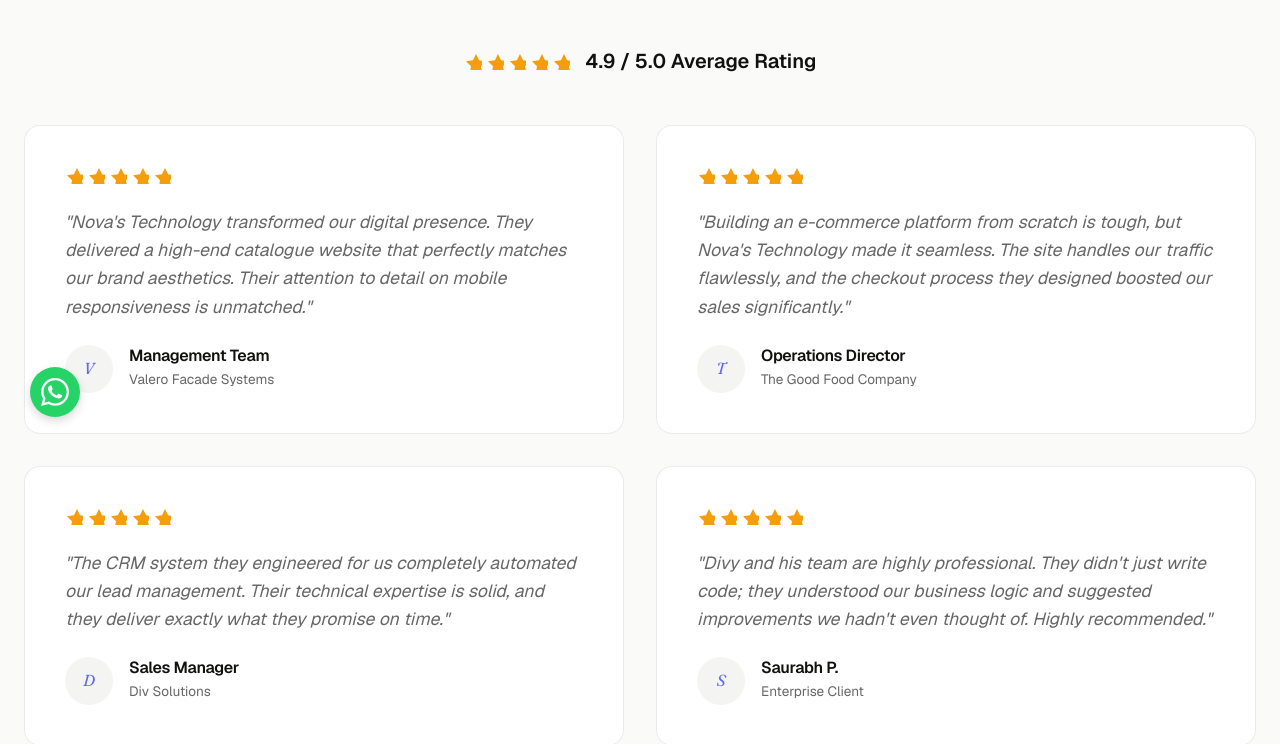
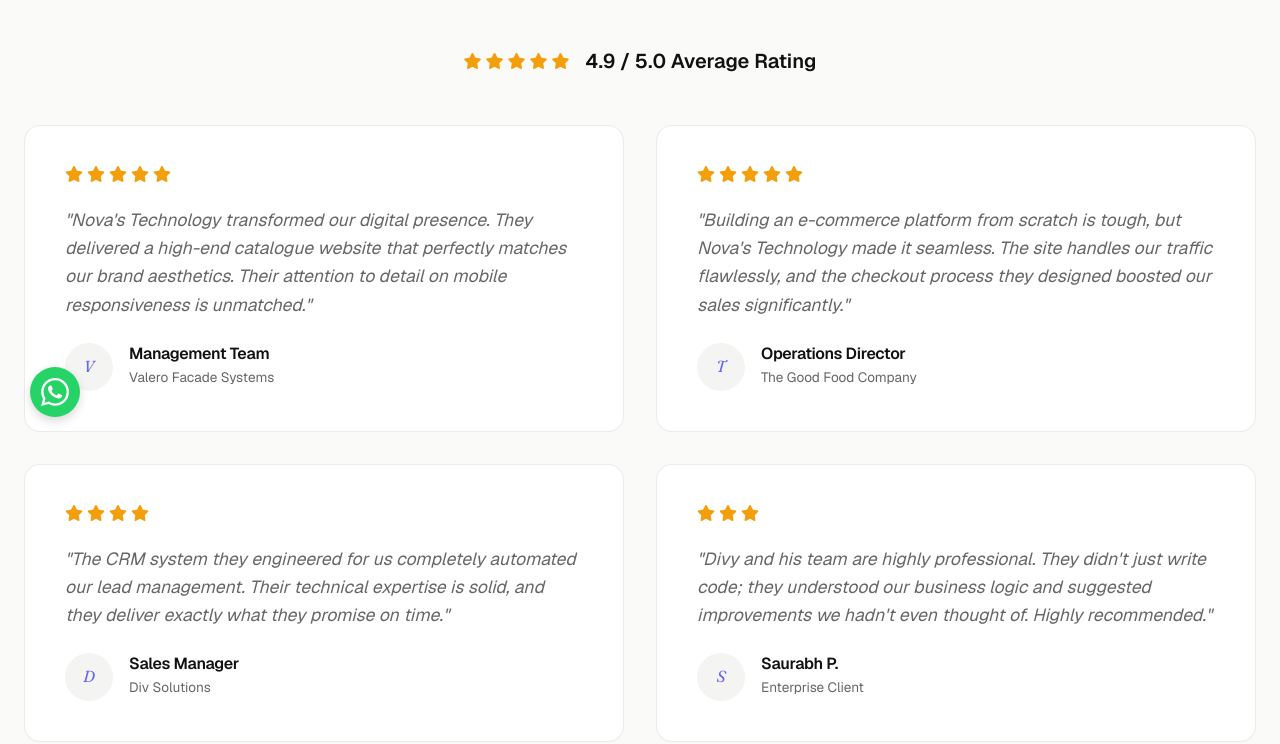
Before and after one commit to NeelSavsani/novas-technology, a website: page reviews.html in a window 1280 px wide. Shown: the part 353-1097 px from the top of the page. Drawn offline with nearby package versions, Linux system fonts and the light colour scheme.

Commit message:
changed logos in reviews page

```diff
--- a/reviews.html
+++ b/reviews.html
@@ -92,11 +92,11 @@
 
             <div style="display: flex; align-items: center; justify-content: center; gap: 1rem; margin-top: 2rem;">
                 <div class="stars">
-                    <svg><path d="M12 2l3.09 6.26L22 9.27l-5 4.87 1.18 6.88L12 17.77l-6.18 3.25L7 14.14 2 9.27l6.91-1.01L12 2z"/></svg>
-                    <svg><path d="M12 2l3.09 6.26L22 9.27l-5 4.87 1.18 6.88L12 17.77l-6.18 3.25L7 14.14 2 9.27l6.91-1.01L12 2z"/></svg>
-                    <svg><path d="M12 2l3.09 6.26L22 9.27l-5 4.87 1.18 6.88L12 17.77l-6.18 3.25L7 14.14 2 9.27l6.91-1.01L12 2z"/></svg>
-                    <svg><path d="M12 2l3.09 6.26L22 9.27l-5 4.87 1.18 6.88L12 17.77l-6.18 3.25L7 14.14 2 9.27l6.91-1.01L12 2z"/></svg>
-                    <svg><path d="M12 2l3.09 6.26L22 9.27l-5 4.87 1.18 6.88L12 17.77l-6.18 3.25L7 14.14 2 9.27l6.91-1.01L12 2z"/></svg>
+                    <i class="fa-solid fa-star"></i>
+                    <i class="fa-solid fa-star"></i>
+                    <i class="fa-solid fa-star"></i>
+                    <i class="fa-solid fa-star"></i>
+                    <i class="fa-solid fa-star"></i>
                 </div>
                 <span style="font-size: 1.25rem; font-weight: 600;">4.9 / 5.0 Average Rating</span>
             </div>
@@ -106,7 +106,7 @@
             <!-- Review 1 -->
             <div class="card review-card fade-up">
                 <div class="stars">
-                    <svg><path d="M12 2l3.09 6.26L22 9.27l-5 4.87 1.18 6.88L12 17.77l-6.18 3.25L7 14.14 2 9.27l6.91-1.01L12 2z"/></svg><svg><path d="M12 2l3.09 6.26L22 9.27l-5 4.87 1.18 6.88L12 17.77l-6.18 3.25L7 14.14 2 9.27l6.91-1.01L12 2z"/></svg><svg><path d="M12 2l3.09 6.26L22 9.27l-5 4.87 1.18 6.88L12 17.77l-6.18 3.25L7 14.14 2 9.27l6.91-1.01L12 2z"/></svg><svg><path d="M12 2l3.09 6.26L22 9.27l-5 4.87 1.18 6.88L12 17.77l-6.18 3.25L7 14.14 2 9.27l6.91-1.01L12 2z"/></svg><svg><path d="M12 2l3.09 6.26L22 9.27l-5 4.87 1.18 6.88L12 17.77l-6.18 3.25L7 14.14 2 9.27l6.91-1.01L12 2z"/></svg>
+                    <i class="fa-solid fa-star"></i><i class="fa-solid fa-star"></i><i class="fa-solid fa-star"></i><i class="fa-solid fa-star"></i><i class="fa-solid fa-star"></i>
                 </div>
                 <p class="review-text">"Nova's Technology transformed our digital presence. They delivered a high-end catalogue website that perfectly matches our brand aesthetics. Their attention to detail on mobile responsiveness is unmatched."</p>
                 <div class="reviewer">
@@ -121,7 +121,7 @@
             <!-- Review 2 -->
             <div class="card review-card fade-up delay-1">
                 <div class="stars">
-                    <svg><path d="M12 2l3.09 6.26L22 9.27l-5 4.87 1.18 6.88L12 17.77l-6.18 3.25L7 14.14 2 9.27l6.91-1.01L12 2z"/></svg><svg><path d="M12 2l3.09 6.26L22 9.27l-5 4.87 1.18 6.88L12 17.77l-6.18 3.25L7 14.14 2 9.27l6.91-1.01L12 2z"/></svg><svg><path d="M12 2l3.09 6.26L22 9.27l-5 4.87 1.18 6.88L12 17.77l-6.18 3.25L7 14.14 2 9.27l6.91-1.01L12 2z"/></svg><svg><path d="M12 2l3.09 6.26L22 9.27l-5 4.87 1.18 6.88L12 17.77l-6.18 3.25L7 14.14 2 9.27l6.91-1.01L12 2z"/></svg><svg><path d="M12 2l3.09 6.26L22 9.27l-5 4.87 1.18 6.88L12 17.77l-6.18 3.25L7 14.14 2 9.27l6.91-1.01L12 2z"/></svg>
+                    <i class="fa-solid fa-star"></i><i class="fa-solid fa-star"></i><i class="fa-solid fa-star"></i><i class="fa-solid fa-star"></i><i class="fa-solid fa-star"></i>
                 </div>
                 <p class="review-text">"Building an e-commerce platform from scratch is tough, but Nova's Technology made it seamless. The site handles our traffic flawlessly, and the checkout process they designed boosted our sales significantly."</p>
                 <div class="reviewer">
@@ -136,7 +136,7 @@
             <!-- Review 3 -->
             <div class="card review-card fade-up">
                 <div class="stars">
-                    <svg><path d="M12 2l3.09 6.26L22 9.27l-5 4.87 1.18 6.88L12 17.77l-6.18 3.25L7 14.14 2 9.27l6.91-1.01L12 2z"/></svg><svg><path d="M12 2l3.09 6.26L22 9.27l-5 4.87 1.18 6.88L12 17.77l-6.18 3.25L7 14.14 2 9.27l6.91-1.01L12 2z"/></svg><svg><path d="M12 2l3.09 6.26L22 9.27l-5 4.87 1.18 6.88L12 17.77l-6.18 3.25L7 14.14 2 9.27l6.91-1.01L12 2z"/></svg><svg><path d="M12 2l3.09 6.26L22 9.27l-5 4.87 1.18 6.88L12 17.77l-6.18 3.25L7 14.14 2 9.27l6.91-1.01L12 2z"/></svg><svg><path d="M12 2l3.09 6.26L22 9.27l-5 4.87 1.18 6.88L12 17.77l-6.18 3.25L7 14.14 2 9.27l6.91-1.01L12 2z"/></svg>
+                    <i class="fa-solid fa-star"></i><i class="fa-solid fa-star"></i><i class="fa-solid fa-star"></i><i class="fa-solid fa-star"></i>
                 </div>
                 <p class="review-text">"The CRM system they engineered for us completely automated our lead management. Their technical expertise is solid, and they deliver exactly what they promise on time."</p>
                 <div class="reviewer">
@@ -151,7 +151,7 @@
             <!-- Review 4 -->
             <div class="card review-card fade-up delay-1">
                 <div class="stars">
-                    <svg><path d="M12 2l3.09 6.26L22 9.27l-5 4.87 1.18 6.88L12 17.77l-6.18 3.25L7 14.14 2 9.27l6.91-1.01L12 2z"/></svg><svg><path d="M12 2l3.09 6.26L22 9.27l-5 4.87 1.18 6.88L12 17.77l-6.18 3.25L7 14.14 2 9.27l6.91-1.01L12 2z"/></svg><svg><path d="M12 2l3.09 6.26L22 9.27l-5 4.87 1.18 6.88L12 17.77l-6.18 3.25L7 14.14 2 9.27l6.91-1.01L12 2z"/></svg><svg><path d="M12 2l3.09 6.26L22 9.27l-5 4.87 1.18 6.88L12 17.77l-6.18 3.25L7 14.14 2 9.27l6.91-1.01L12 2z"/></svg><svg><path d="M12 2l3.09 6.26L22 9.27l-5 4.87 1.18 6.88L12 17.77l-6.18 3.25L7 14.14 2 9.27l6.91-1.01L12 2z"/></svg>
+                    <i class="fa-solid fa-star"></i><i class="fa-solid fa-star"></i><i class="fa-solid fa-star"></i>
                 </div>
                 <p class="review-text">"Divy and his team are highly professional. They didn't just write code; they understood our business logic and suggested improvements we hadn't even thought of. Highly recommended."</p>
                 <div class="reviewer">
```
